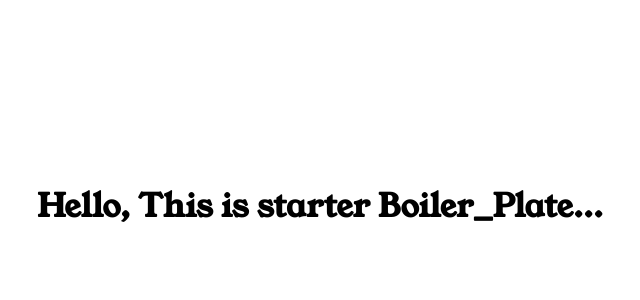
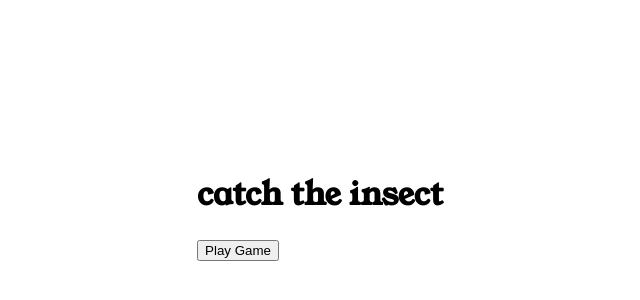
Before and after one commit to SGsubuuu-2322/Insect-Catch_Game, a plain HTML site: page index.html in a window 1280 px wide. Shown: the part 194-494 px from the top of the page, without its empty margins (320-960 px from the left). Drawn offline with Linux system fonts and the light colour scheme.

Commit message:
Added the structure for first screen of the project...

```diff
--- a/index.html
+++ b/index.html
@@ -11,10 +11,14 @@
       referrerpolicy="no-referrer"
     /> -->
     <link rel="stylesheet" type="text/css" href="style.css" />
-    <title>Starter_BoilerPlate</title>
+    <title>Insect-Catch_Game</title>
   </head>
   <body>
-    <h1>Hello, This is starter Boiler_Plate...</h1>
+    <div class="screen">
+      <h1>catch the insect</h1>
+
+      <button class="btn" id="start-btn">Play Game</button>
+    </div>
 
     <script src="script.js"></script>
   </body>
```
